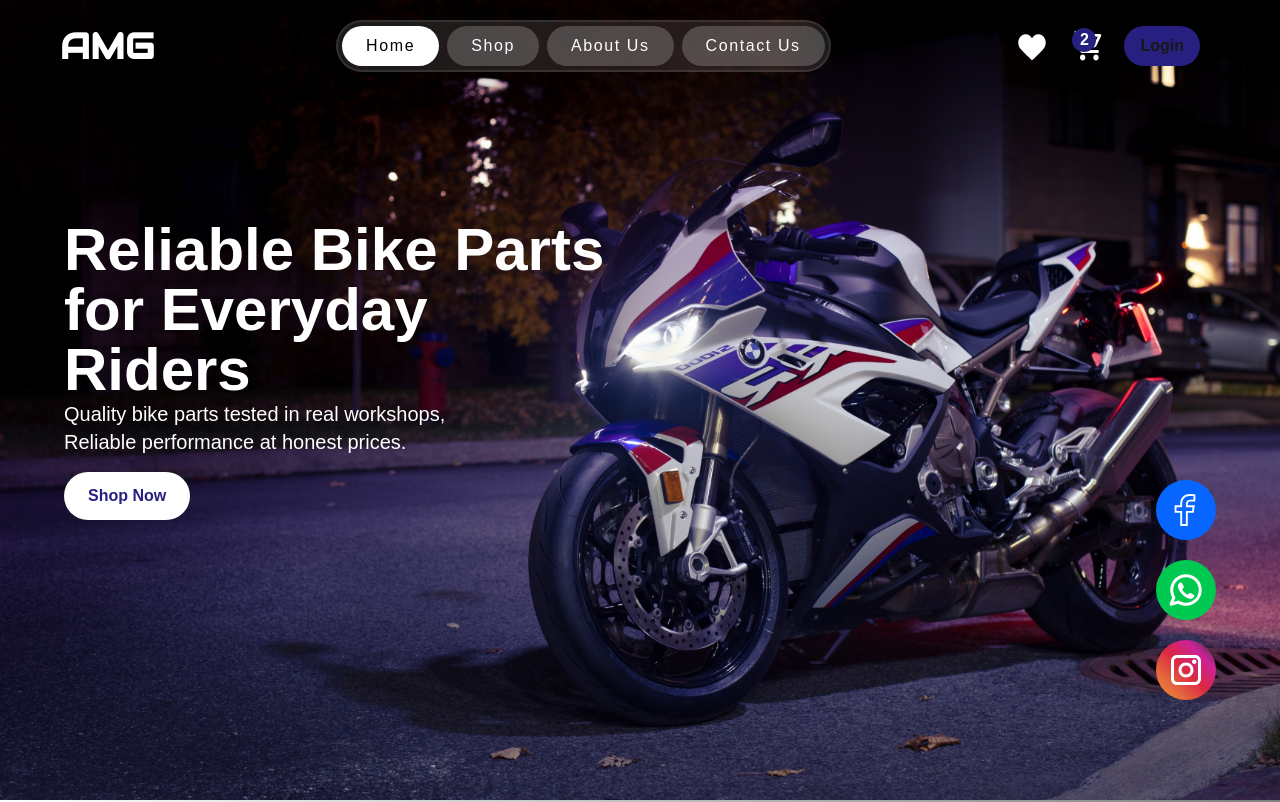
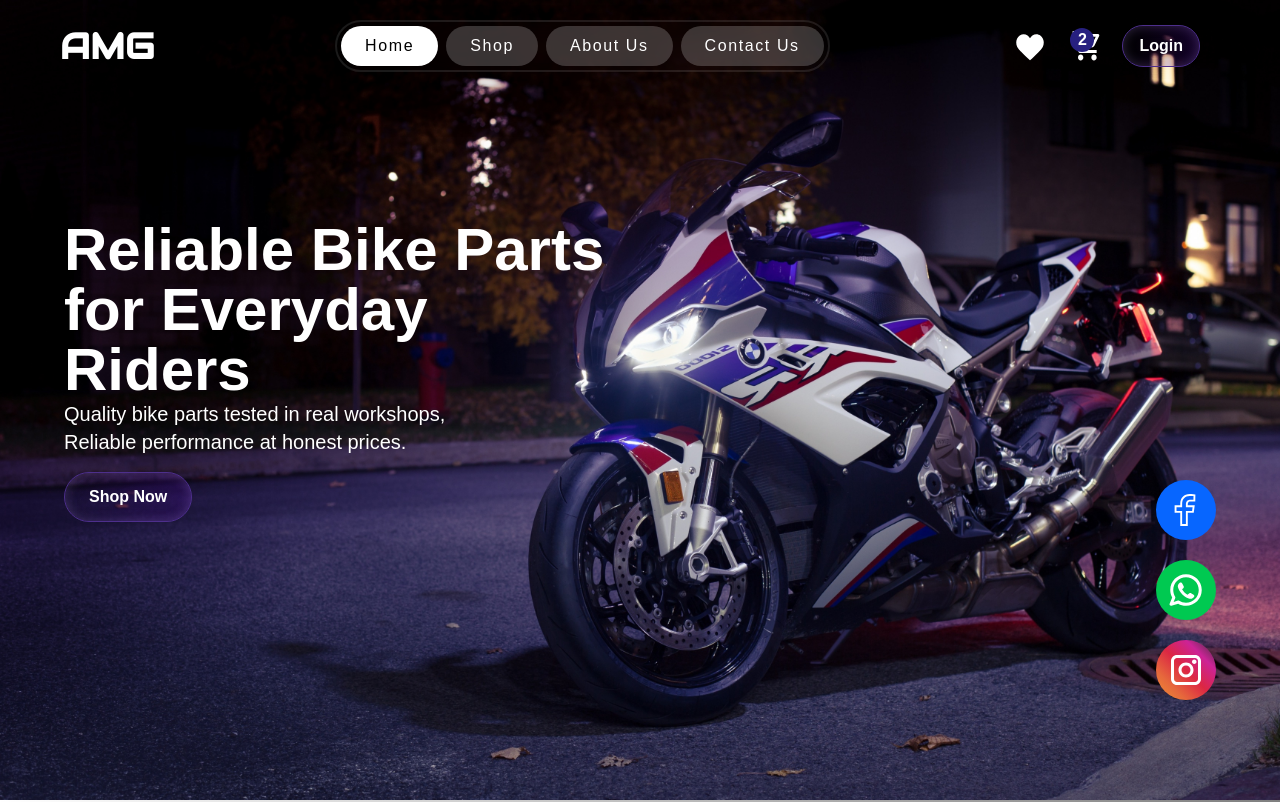
Before and after one commit to emanualjoyal-ka/amg_motog, a Next.js app: page / in a window 1280 px wide. Shown: the top 802 px of the page. Built offline with nearby package versions, Linux system fonts and the light colour scheme.

Commit message:
did navbar

```diff
--- /dev/null
+++ b/src/app/(auth)/layout.tsx
@@ -0,0 +1,20 @@
+import "../globals.css";
+
+
+
+export default function RootLayout({
+  children,
+}: Readonly<{
+  children: React.ReactNode;
+}>) {
+  return (
+   <>
+
+   <main className="min-h-screen">
+   {children}
+   </main>
+
+   </>
+
+  );
+}
--- a/src/app/(root)/auth/page.tsx
+++ b/src/app/(auth)/login/page.tsx
@@ -2,7 +2,7 @@ import React from 'react'
 
 const page = () => {
   return (
-    <div>Log in page</div>
+    <div>Login</div>
   )
 }
 
--- a/src/app/(root)/page.tsx
+++ b/src/app/(root)/page.tsx
@@ -1,14 +1,24 @@
 'use client';
-import React from 'react'
+
+import { useRouter } from "next/navigation";
+
+
 
 const page = () => {
+
+  const router=useRouter();
+
   return (
     <div  style={{ backgroundImage:"url('/new2.jpg')"}} className='min-h-screen relative pt-25 px-3 md:px-16 bg-cover bg-center'>
         <div className='md:pt-30'>
           <h1 className='text-3xl md:w-140 md:text-6xl font-bold text-white'>Reliable Bike Parts for Everyday Riders</h1>
         <h2 className='md:text-xl md:text-xl text-white'>Quality bike parts tested in real workshops,</h2>
         <h2 className='md:text-xl md:text-xl text-white'> Reliable performance at honest prices.</h2>
-        <button className='mt-4 px-4 md:px-6 py-2 md:py-3 bg-white text-[#272080] font-bold rounded-full hover:bg-[#272080] hover:text-white cursor-pointer transition-hover duration-300'>Shop Now</button>
+        {/* <button className='mt-4 px-4 md:px-6 py-2 md:py-3 bg-white text-[#272080] font-bold rounded-full hover:bg-[#272080] hover:text-white cursor-pointer transition-hover duration-300'>Shop Now</button> */}
+        <button onClick={()=>router.push('/shop')} className='bg-[linear-gradient(to_right,rgba(60,8,126,0)_0%,rgba(60,8,126,0.32)_100%)]
+                      shadow-[inset_0_0_12px_rgba(191,151,255,0.24)]
+                      hover:bg-[rgba(60,8,126,0.32)_100%)]
+                      md:px-6 px-4 py-2 md:py-3 mt-4 font-bold transition-all duration-300 rounded-full text-white border-[1px] border-[#4D2F8C] cursor-pointer'>Shop Now</button>
         </div>
 
         <div className='absolute right-[5%] top-[60%] '>
--- a/src/components/main/NavBar.tsx
+++ b/src/components/main/NavBar.tsx
@@ -1,7 +1,7 @@
 'use client'
 import Link from 'next/link';
 import { usePathname, useRouter } from 'next/navigation';
-import React, { useEffect } from 'react'
+import React, { useEffect, useState } from 'react'
 
 const NavBar = () => {
 
@@ -35,11 +35,20 @@ const NavBar = () => {
 
   const [isMobileMenuOpen, setIsMobileMenuOpen] = React.useState(false);
 
+   const [isScrolled, setIsScrolled] = useState(false);
+
 
   useEffect(() => {
   setIsMobileMenuOpen(false);
 }, [pathname]);
 
+
+ // ✅ Detect scroll
+  useEffect(() => {
+    const handleScroll = () => setIsScrolled(window.scrollY > 50);
+    window.addEventListener("scroll", handleScroll);
+    return () => window.removeEventListener("scroll", handleScroll);
+  }, []);
 
   const router=useRouter();
 
@@ -47,10 +56,10 @@ const NavBar = () => {
 
 
   return (
-     <div className='px-3 md:px-15 py-2 md:py-5 fixed w-full top-0 left-0 z-50'>
+     <div className={`${isScrolled ? 'bg-[rgba(10,10,30,0.7)] backdrop-blur-md' : 'bg-transparent'} px-3 md:px-15 py-2 md:py-5 fixed w-full transition-all duration-200 top-0 left-0 z-50`}>
           <div className='flex justify-between items-center'>
             <h1 className="text-3xl md:text-4xl  font-bold text-white font-audiowide">AMG</h1>
-          <ul className="hidden md:flex gap-2 border-2 border-white/10 bg-white/10 shadow-2xl backdrop-blur-md p-1 rounded-full">
+          <ul className="hidden md:flex gap-2 border-2 border-white/10 bg-blue/80 shadow-2xl backdrop-blur-md p-1 rounded-full">
             {menuItems.map((item,index)=>(
               <Link
                 onClick={() => setIsMobileMenuOpen(false)}
@@ -73,16 +82,22 @@ const NavBar = () => {
 
             </Link>
 
-          <Link href="/cart" className='w-6 md:w-8 text-white relative cursor-pointer hover:text-gray-400 transition-hover duration-300'>
+          <Link href="/cart" className='w-6 md:w-8 text-white relative cursor-pointer'>
             <div className='bg-[#272080] font-bold flex items-center justify-center h-5 w-5 md:h-6 md:w-6 absolute right-[-10] top-[-7] rounded-full'>
               2
             </div>
-            <svg className='w-full h-full' viewBox="0 0 38 42" fill="none" xmlns="http://www.w3.org/2000/svg">
+            <svg className='w-full h-full hover:text-gray-400 transition-hover duration-300' viewBox="0 0 38 42" fill="none" xmlns="http://www.w3.org/2000/svg">
 <path d="M26.1983 22.75C27.3858 22.75 28.4308 22.0325 28.9691 20.9475L34.6374 9.59C35.2233 8.435 34.4633 7 33.2599 7H9.8266L8.33827 3.5H3.16077V7H6.32743L12.0274 20.2825L9.88993 24.5525C8.7341 26.8975 10.2541 29.75 12.6608 29.75H31.6608V26.25H12.6608L14.4024 22.75H26.1983ZM11.3308 10.5H30.5683L26.1983 19.25H15.0833L11.3308 10.5ZM12.6608 31.5C10.9191 31.5 9.50993 33.075 9.50993 35C9.50993 36.925 10.9191 38.5 12.6608 38.5C14.4024 38.5 15.8274 36.925 15.8274 35C15.8274 33.075 14.4024 31.5 12.6608 31.5ZM28.4941 31.5C26.7524 31.5 25.3433 33.075 25.3433 35C25.3433 36.925 26.7524 38.5 28.4941 38.5C30.2358 38.5 31.6608 36.925 31.6608 35C31.6608 33.075 30.2358 31.5 28.4941 31.5Z" fill="currentcolor"/>
 </svg>
           </Link>
 
-            <button onClick={()=>router.push("/auth")} className='hidden md:block px-4 font-bold py-2 bg-[#272080] rounded-full hover:bg-white hover:text-[#272080] cursor-pointer transition-hover duration-300'>
+            {/* <button onClick={()=>router.push("/auth")} className='hidden md:block px-4 font-bold py-2 bg-[#272080] rounded-full hover:bg-white hover:text-[#272080] cursor-pointer transition-hover duration-300'>
+              Login
+            </button> */}
+            <button onClick={()=>router.push("/login")} className='hidden md:block bg-[linear-gradient(to_right,rgba(60,8,126,0)_0%,rgba(60,8,126,0.32)_100%)]
+                      shadow-[inset_0_0_12px_rgba(191,151,255,0.24)]
+                      hover:bg-[rgba(60,8,126,0.32)_100%)] font-bold
+                      px-4 py-2 rounded-full text-white border-[1px] transition-hover duration-300 border-[#4D2F8C] cursor-pointer'>
               Login
             </button>
 
@@ -100,9 +115,10 @@ const NavBar = () => {
           </div>
 
 
-
-
-          <div className={`md:hidden mt-2 bg-white/20 backdrop-blur-md p-2 rounded-lg transition-opacity duration-300 ${isMobileMenuOpen ? 'opacity-100' : 'opacity-0 pointer-events-none'}`}>
+          {/* <div className={`md:hidden mt-2 bg-white/20 backdrop-blur-md p-2 rounded-lg transition-opacity duration-300 ${isMobileMenuOpen ? 'opacity-100' : 'opacity-0 pointer-events-none'}`}> */}
+         <div className={`md:hidden absolute left-0 top-full w-full bg-[rgba(10,10,30,0.9)] backdrop-blur-md p-4 transition-all duration-300 ${
+  isMobileMenuOpen ? "opacity-100 translate-y-0" : "opacity-0 -translate-y-2 pointer-events-none"
+}`}>
             {menuItems.map((item,index)=>(
               <Link
                 key={index}
@@ -113,6 +129,7 @@ const NavBar = () => {
               </Link>
             ))
             }
+          <button onClick={()=>router.push("/login")} className='text-white px-4 py-2'>Login</button>
           </div>
 
 
```
